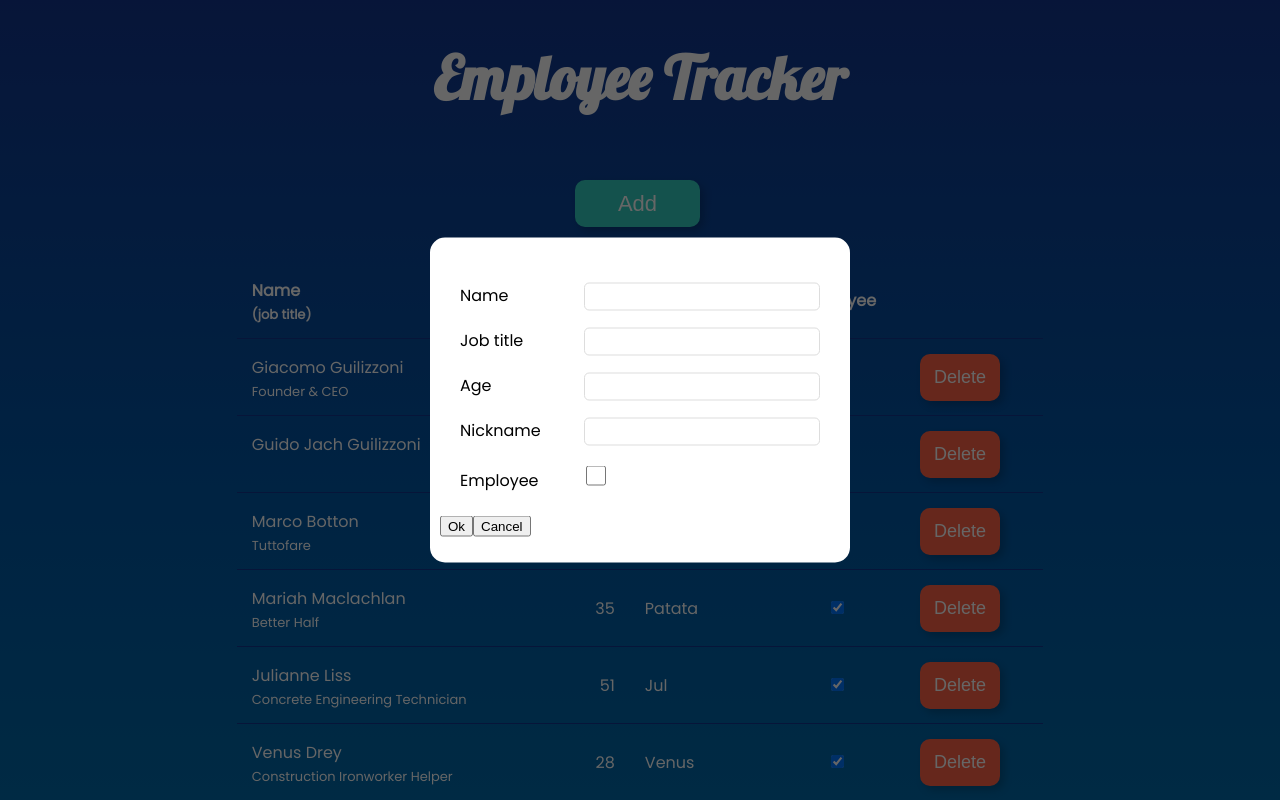
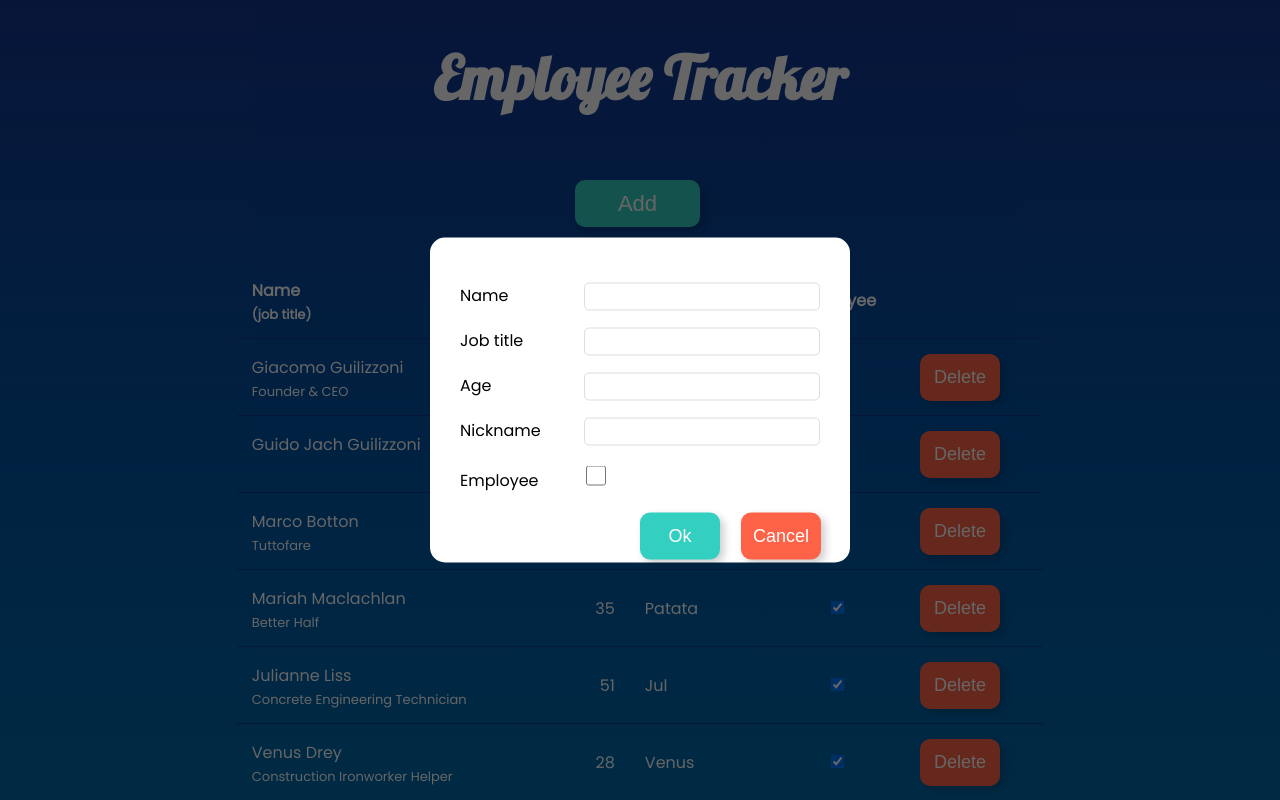
Before and after one commit to Norlandia/employee-tracker, a React (Create React App) app: page / in a window 1280 px wide. Both pictures are taken after a click on the button "Add". Shown: the top 800 px of the page. Built offline with nearby package versions, Linux system fonts and the light colour scheme.

Commit message:
fix(AddNewEmployee.js): fix page reload on cancel

```diff
--- a/src/components/AddNewEmployee.js
+++ b/src/components/AddNewEmployee.js
@@ -25,7 +25,7 @@ const AddNewEmployee = (props) => {
         <button type="submit" className="ok-button">
           Ok
         </button>
-        <button className="cancel-button" onClick={() => props.close()}>Cancel</button>
+        <button className="delete delete-modal" onClick={(e) => props.close(e)}>Cancel</button>
       </form>
     </div>
   );
--- a/src/containers/EmployeeListApp.js
+++ b/src/containers/EmployeeListApp.js
@@ -22,7 +22,7 @@ class EmployeeListApp extends Component {
   };
 
   hideModal = (e) => {
-    e.preventDefeault();
+    e.preventDefault();
     this.setState({
       showModal: false,
     });
--- a/src/styles.css
+++ b/src/styles.css
@@ -85,6 +85,30 @@ th {
   box-shadow: 4px 4px 8px 0 rgba( 0, 0, 0, .2 );
 }
 
+.ok-button {
+  width: 80px;
+  height: 47px;
+  border: none;
+  margin: 25px 5px 35px 0;
+  padding: 0;
+  border-radius: 10px;
+  background-color: #33cfc0;
+  cursor: pointer;
+  font-size: 18px;
+  color: white;
+  align-self: center;
+  box-shadow: 4px 4px 8px 0 rgba( 0, 0, 0, .2 );
+  position: relative;
+  bottom: 25px;
+  left: 200px;
+}
+
+.delete-modal {
+  position: relative;
+  left: 216px;
+  bottom: 25px;
+}
+
 .delete {
   align-self: flex-end;
   background-color: tomato;
@@ -119,6 +143,7 @@ th {
   left:50%;
   transform: translate(-50%,-50%);
   border-radius: 15px;
+  position: relative;
 }
 
 label {
```
